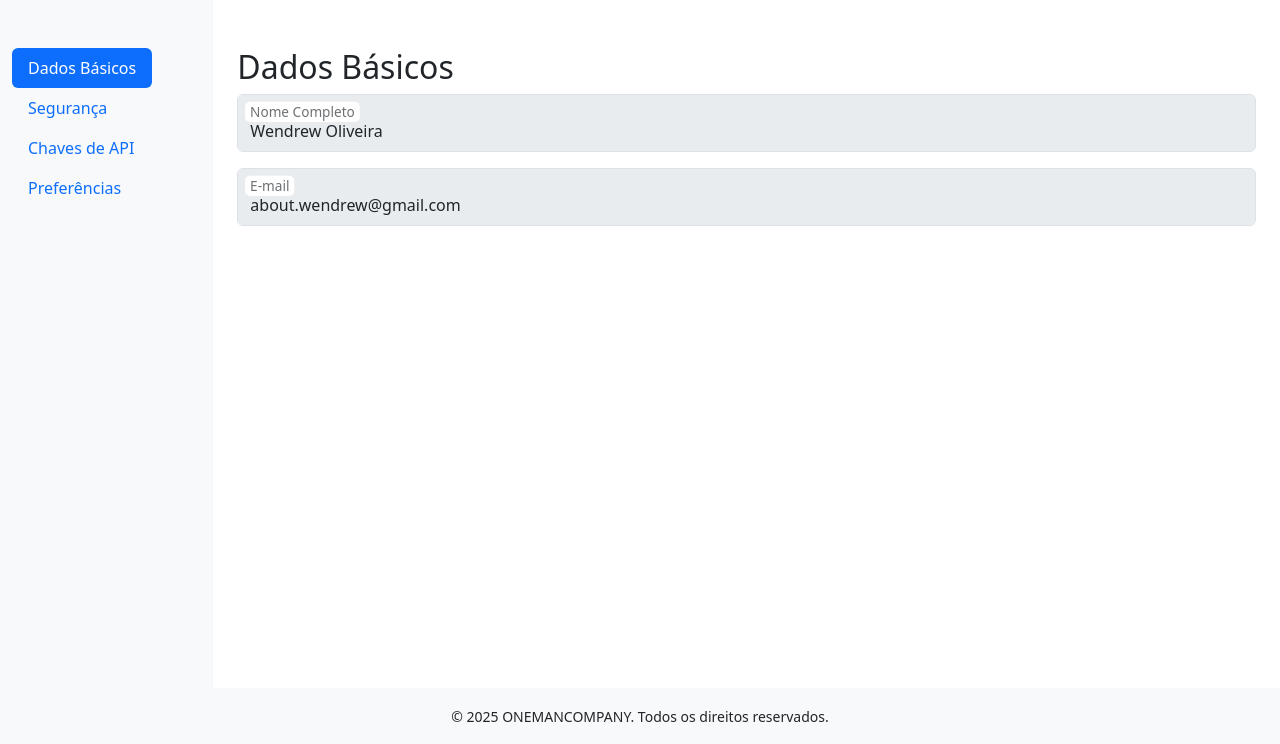
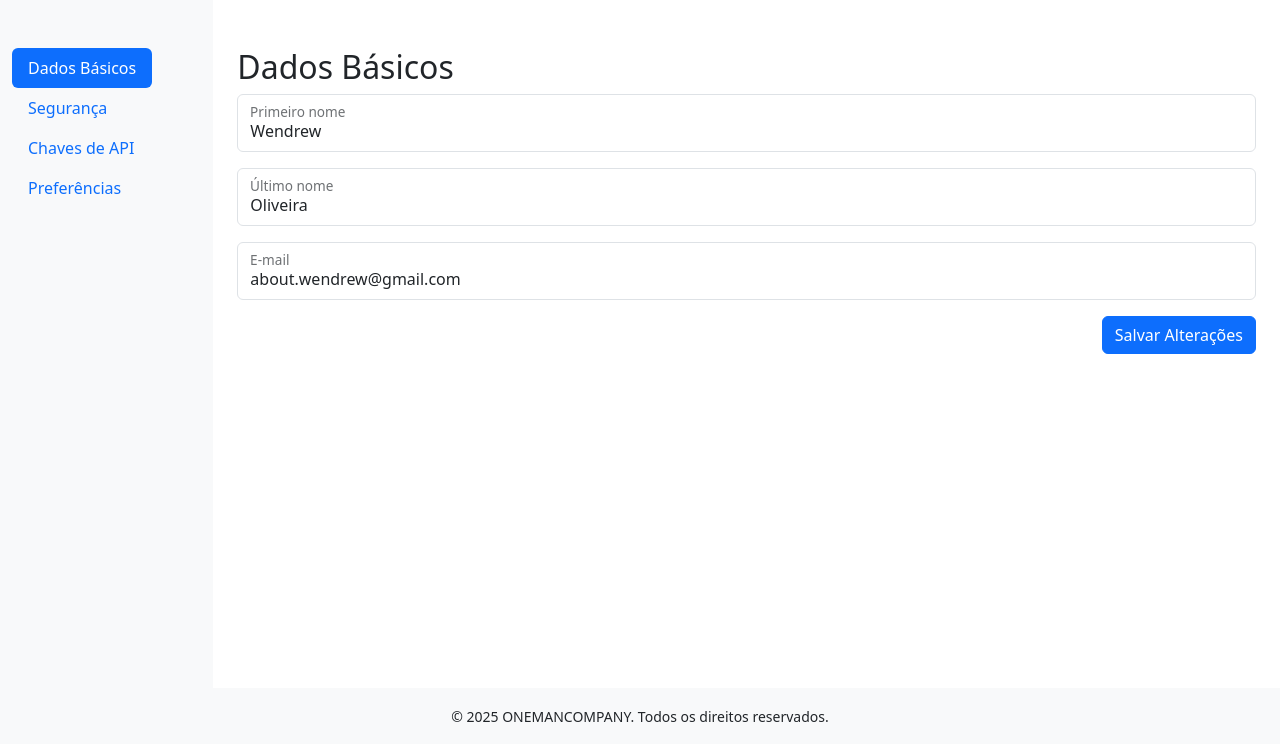
Before and after one commit to wendrewdevelop/deescm, a Django app: page /profile/c0aec224-c51e-4572-beb2-1da79259e9ca/ in a window 1280 px wide. Shown: the part 56-800 px from the top of the page. Run offline with Django 5.2, Linux system fonts and the light colour scheme; data comes from the database, SQL or seed files in the repository.

Commit message:
adjusting urls and add update profile form

```diff
--- a/core/views.py
+++ b/core/views.py
@@ -418,8 +418,35 @@ class ProfileView(View):
         context["first_name"] = user_data.first_name
         context["last_name"] = user_data.last_name
         context["email"] = user_data.email
+        context["user_id"] = user_id
         context["user_name"] = f'{user_data.first_name} {user_data.last_name}'
         return render(request, self.template_name, context)
+
+    def post(self, request, user_id, *args, **kwargs):
+        if request.method == "POST":
+            first_name = request.POST.get('first_name')
+            print(first_name)
+            last_name = request.POST.get('last_name')
+            print(last_name)
+            email = request.POST.get('email')
+            print(email)
+            try:
+                user_instance = AccountModel.objects.get(
+                    id=user_id
+                )
+                user_instance.first_name = first_name
+                user_instance.last_name = last_name
+                user_instance.email = email
+                user_instance.save()
+                print(user_instance)
+                return redirect('profile', user_id=user_id)
+            except Exception as error:
+                messages.error(
+                    request,
+                    'Erro ao atualizar os dados, tente novamente ou contate o suporte!',
+                    extra_tags='error'
+                )
+                return redirect('profile', user_id=user_id)
 
 
 class LoginView(View):
--- a/templates/index.html
+++ b/templates/index.html
@@ -22,7 +22,11 @@
           <li class="nav-item"><a class="nav-link active" href="#">Início</a></li>
           <li class="nav-item"><a class="nav-link" href="#features">Recursos</a></li>
           <li class="nav-item"><a class="nav-link" href="#trending">Em Destaque</a></li>
+          {% if user.is_authenticated %}
+          <li class="nav-item"><a class="btn btn-primary" href="{% url 'profile' user_id=user.pk %}">Perfil</a></li>
+          {% else %}
           <li class="nav-item"><a class="btn btn-primary" href="{% url 'login' %}">Entrar/Registrar</a></li>
+          {% endif %}
         </ul>
       </div>
     </div>
--- a/templates/profile.html
+++ b/templates/profile.html
@@ -81,20 +81,25 @@
           <!-- Dados Básicos -->
           <div class="tab-pane fade show active" id="basic-info" role="tabpanel" aria-labelledby="basic-info-tab">
             <h2>Dados Básicos</h2>
-            <form>
+            <form action="{% url 'profile' user_id=user_id %}" method="post">
+              {% csrf_token %}
               <div class="form-floating mb-3">
-                <input type="text" class="form-control" id="userName" value="{{first_name}} {{last_name}}" disabled>
-                <label for="userName">Nome Completo</label>
+                <input type="text" class="form-control" id="first_name" value="{{first_name}}" name="first_name">
+                <label for="first_name">Primeiro nome</label>
               </div>
               <div class="form-floating mb-3">
-                <input type="email" class="form-control" id="userEmail" value="{{email}}" disabled>
+                <input type="text" class="form-control" id="last_name" value="{{last_name}}" name="last_name">
+                <label for="last_name">Último nome</label>
+              </div>
+              <div class="form-floating mb-3">
+                <input type="email" class="form-control" id="userEmail" value="{{email}}" name="email">
                 <label for="userEmail">E-mail</label>
               </div>
               <!-- <div class="mb-3">
                 <label for="userAvatar" class="form-label">Avatar</label>
                 <input class="form-control" type="file" id="userAvatar">
-              </div>
-              <button type="submit" class="btn btn-primary">Salvar Alterações</button> -->
+              </div>-->
+              <button type="submit" class="btn btn-primary float-end">Salvar Alterações</button>
             </form>
           </div>
           <!-- Segurança -->
```
